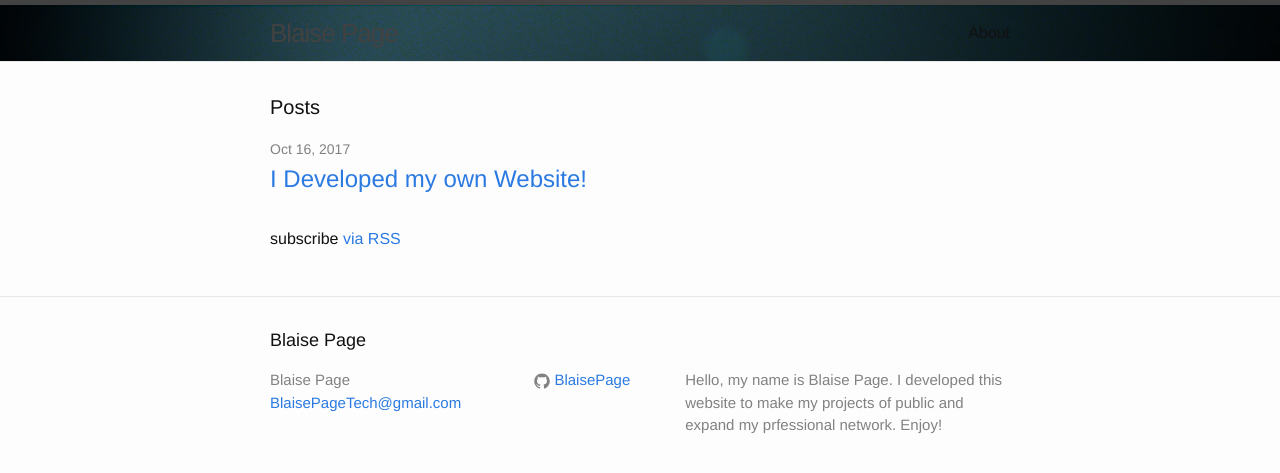
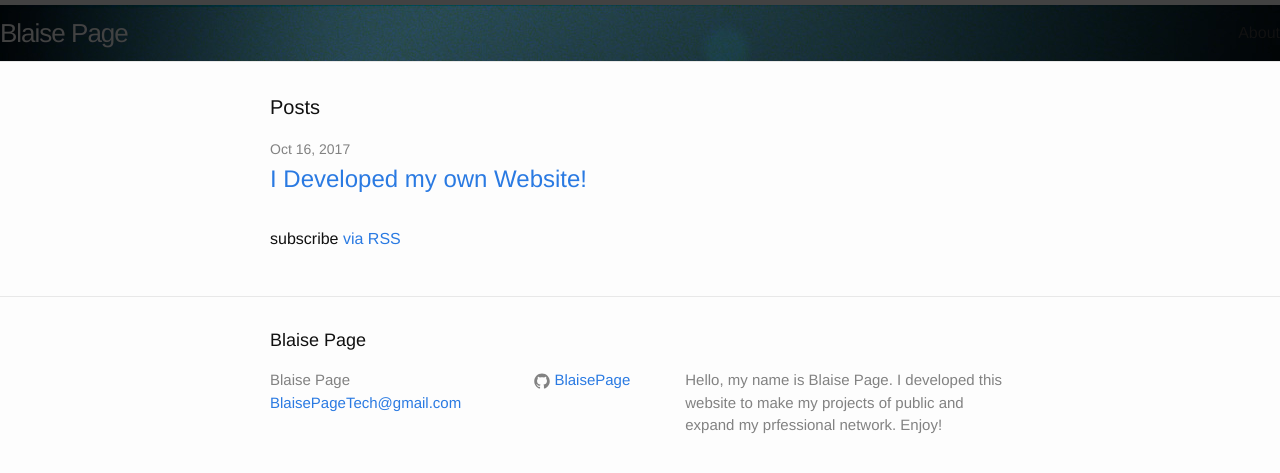
Before and after one commit to BlaisePage/BlaisePage.github.io, a Jekyll site: the page built from index.html, in a window 1280 px wide. Shown: the top 473 px of the page. Built offline with Jekyll 4.4.1, drawn with Linux system fonts in a browser that asks for light colours.

Commit message:
Update header.html

```diff
--- a/_includes/header.html
+++ b/_includes/header.html
@@ -1,6 +1,6 @@
 <header class="site-header" style="background-image: url('{{ site.baseurl }}/{{page.coverImg}}')">
 
-  <div class="wrapper">
+  <div class="container">
 
     <a class="site-title" href="{{ site.baseurl }}/">{{ site.title }}</a>
 
```
